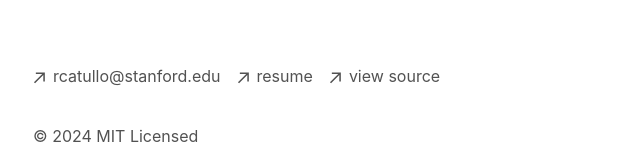
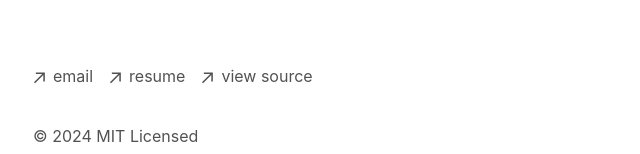
Before and after one commit to rcatullo/personal-website, a Next.js app: page / in a window 1280 px wide. Shown: the part 668-822 px from the top of the page, without its empty margins (319-959 px from the left). Built offline with nearby package versions, Linux system fonts and the light colour scheme.

Commit message:
Update footer.tsx

```diff
--- a/app/components/footer.tsx
+++ b/app/components/footer.tsx
@@ -27,7 +27,7 @@ export default function Footer() {
             href="mailto:rcatullo@stanford.edu"
           >
             <ArrowIcon />
-            <p className="ml-2 h-7">rcatullo@stanford.edu</p>
+            <p className="ml-2 h-7">email</p>
           </a>
         </li>
         <li>
@@ -35,7 +35,7 @@ export default function Footer() {
             className="flex items-center transition-all hover:text-neutral-800 dark:hover:text-neutral-100"
             rel="noopener noreferrer"
             target="_blank"
-            href="/CS Resume.pdf"
+            href="/resume.pdf"
           download>
             <ArrowIcon />
             <p className="ml-2 h-7">resume</p>
```
